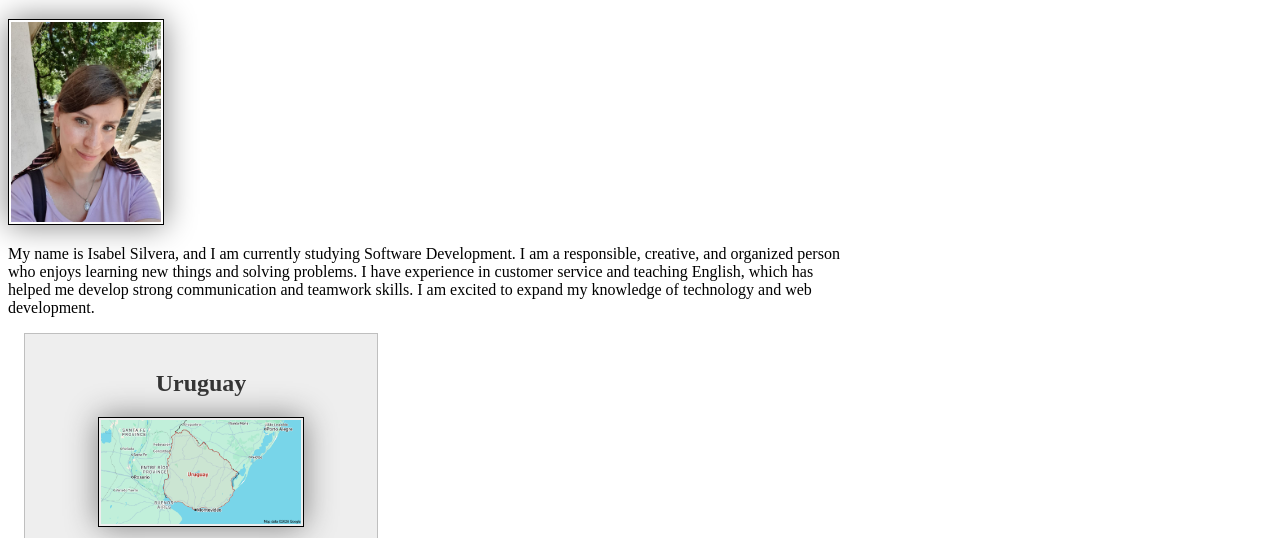
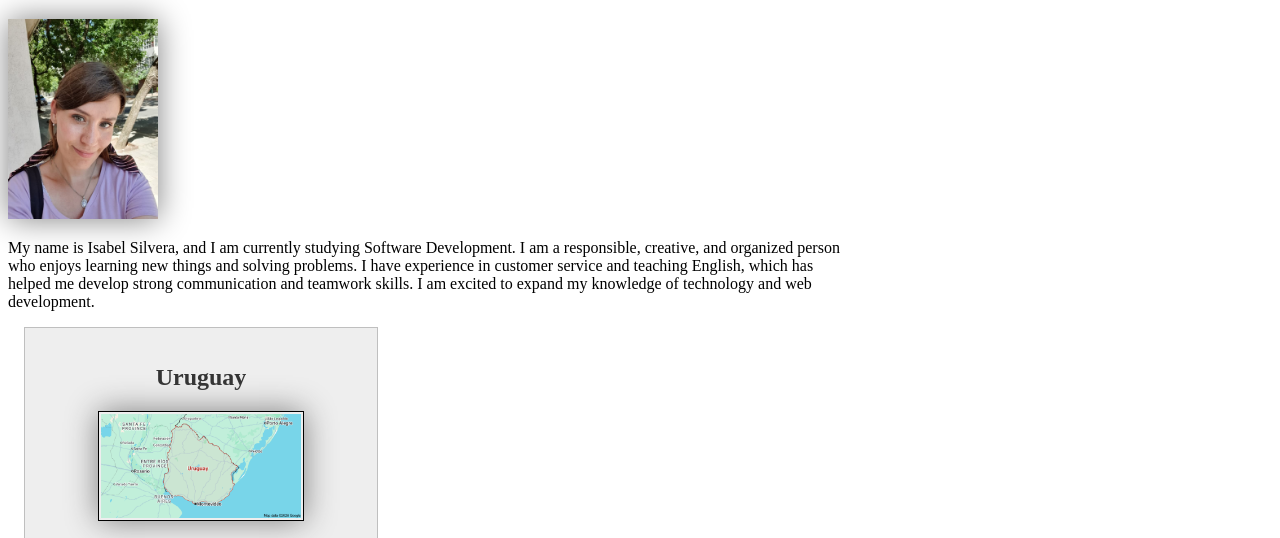
Before and after one commit to IsabelSilvera2712/wdd130, a plain HTML site: page index.html in a window 1280 px wide. Shown: the part 205-743 px from the top of the page. Drawn offline with Linux system fonts and the light colour scheme.

Commit message:
W02 Assignment: Home Page Enhancement 3

```diff
--- a/styles/styles.css
+++ b/styles/styles.css
@@ -47,9 +47,9 @@ aside img {
 main img {
     width: 150px;
     height: auto;
-    border: ;
-    padding: ;
-    box-shadow: ;
+    border: #000;
+    padding: 0;
+    box-shadow: 0;
 }
 
 footer {
```
